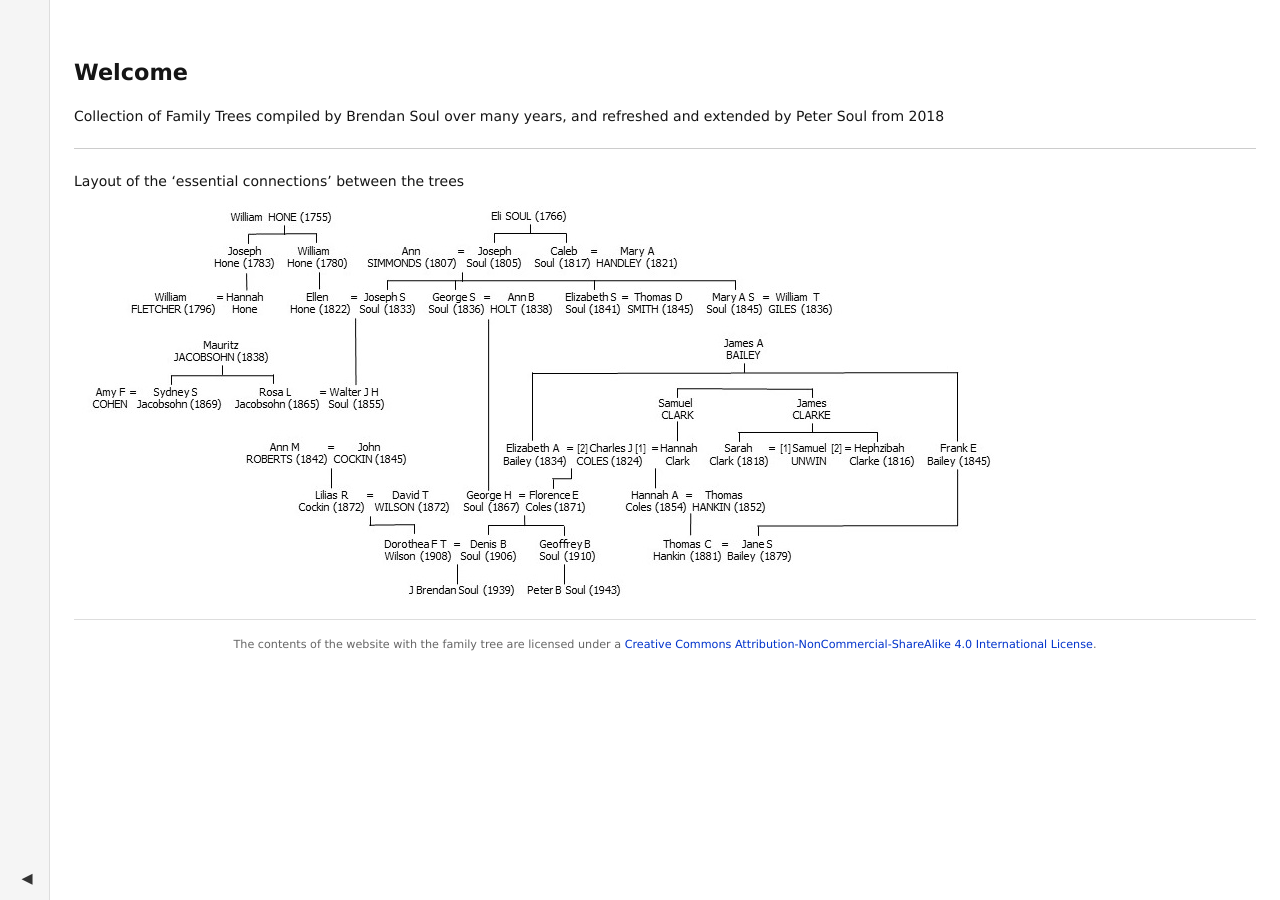
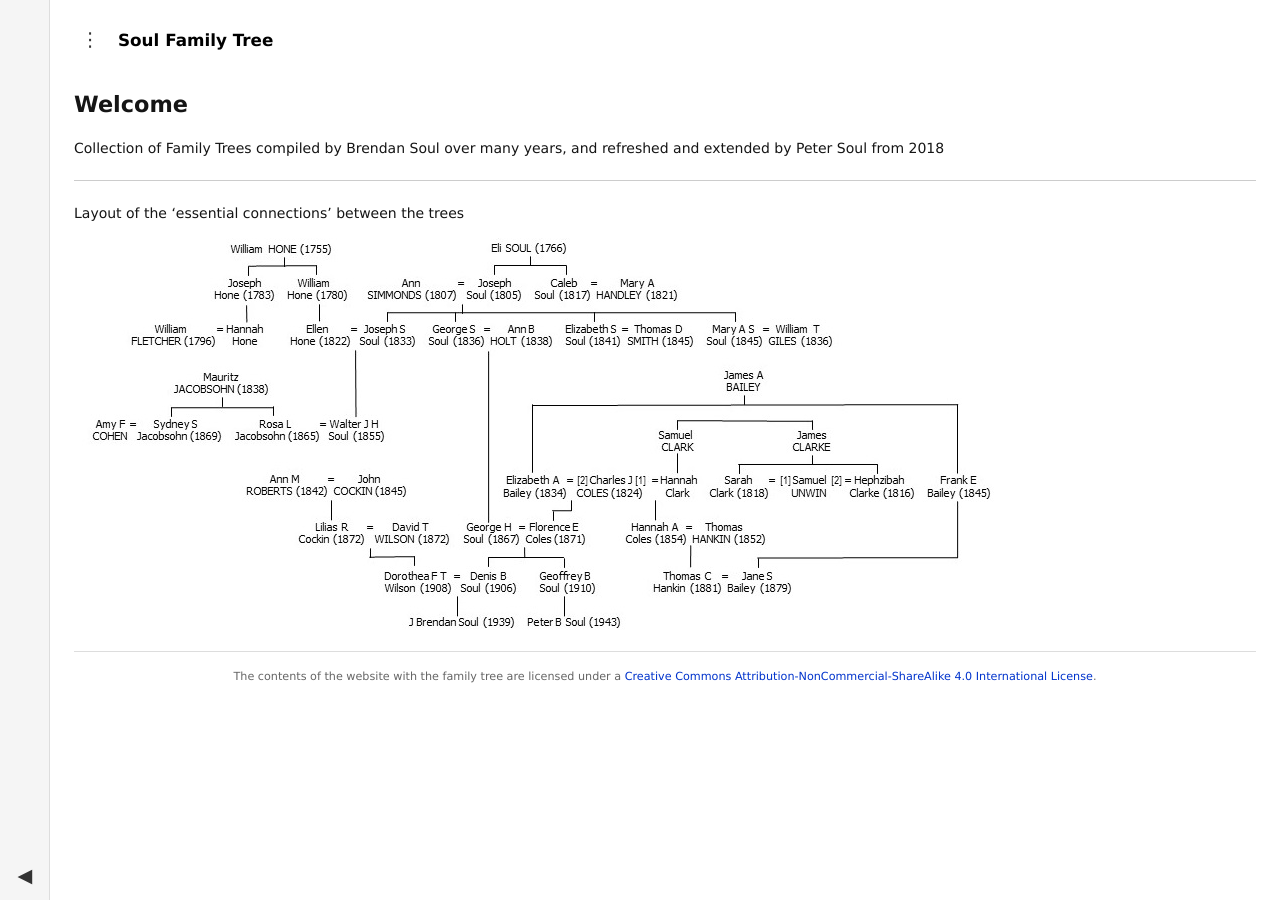
Before and after one commit to soul-family/family-tree, a Jekyll site: the page built from src-content/index.md, in a window 1280 px wide. Built offline with Jekyll 4.4.1, drawn with Linux system fonts in a browser that asks for light colours.

Commit message:
style: move title to header, use 3-dot toggles, remove sidebar click

```diff
--- a/src-content/_layouts/default.html
+++ b/src-content/_layouts/default.html
@@ -8,16 +8,17 @@
 </head>
 <body>
   <div class="layout-wrapper">
-    <aside class="sidebar" onclick="document.querySelector('.layout-wrapper').classList.toggle('sidebar-expanded')">
-      <button class="sidebar-toggle" aria-label="Toggle menu" onclick="event.stopPropagation(); document.querySelector('.layout-wrapper').classList.toggle('sidebar-expanded')"></button>
+    <aside class="sidebar">
+      <button class="sidebar-toggle" aria-label="Toggle menu" onclick="document.querySelector('.layout-wrapper').classList.toggle('sidebar-expanded')"></button>
       <div class="sidebar-content">
-        <div class="sidebar-brand">
-          <a class="site-title" href="{{ '/' | relative_url }}">Soul Family Tree</a>
-        </div>
         {% include navigation.html %}
       </div>
     </aside>
     <main class="main-content">
+      <div class="site-header">
+        <button class="sidebar-toggle" aria-label="Toggle menu" onclick="document.querySelector('.layout-wrapper').classList.toggle('sidebar-expanded')"></button>
+        <a class="site-title" href="{{ '/' | relative_url }}">Soul Family Tree</a>
+      </div>
       <div class="container container-1185">
         <h1>{{ page.title }}</h1>
         {{ content }}
--- a/src-content/assets/css/style.css
+++ b/src-content/assets/css/style.css
@@ -104,9 +104,12 @@ a:visited {
   min-width: 0;
 }
 
-/* --- Sidebar brand --- */
-.sidebar-brand {
-  margin-bottom: 1rem;
+/* --- Site header --- */
+.site-header {
+  display: flex;
+  align-items: center;
+  gap: 0.75rem;
+  margin-bottom: 1.5rem;
 }
 
 .site-title {
@@ -118,6 +121,46 @@ a:visited {
 
 .site-title:hover {
   text-decoration: underline;
+}
+
+/* --- Sidebar toggle --- */
+.sidebar-toggle {
+  width: 32px;
+  height: 32px;
+  background: transparent;
+  border: none;
+  border-radius: 4px;
+  font-size: 1.2rem;
+  line-height: 1;
+  cursor: pointer;
+  color: #333;
+  display: inline-flex;
+  align-items: center;
+  justify-content: center;
+  padding: 0;
+  flex-shrink: 0;
+}
+
+.sidebar-toggle::before {
+  content: '⋮';
+}
+
+.site-header .sidebar-toggle::before {
+  content: '⋮';
+}
+
+.sidebar .sidebar-toggle {
+  position: absolute;
+  bottom: 8px;
+  right: 8px;
+}
+
+.sidebar .sidebar-toggle::before {
+  content: '◀';
+}
+
+.layout-wrapper.sidebar-expanded .sidebar .sidebar-toggle::before {
+  content: '▶';
 }
 
 /* --- Navigation --- */
@@ -140,39 +183,6 @@ a:visited {
 
 .sidebar-nav a:hover {
   text-decoration: underline;
-}
-
-/* --- Sidebar toggle (ear) --- */
-.sidebar-toggle {
-  position: absolute;
-  bottom: 8px;
-  right: 8px;
-  width: 28px;
-  height: 28px;
-  background: transparent;
-  border: none;
-  border-radius: 50%;
-  font-size: 0.9rem;
-  line-height: 1;
-  cursor: pointer;
-  color: #333;
-  display: flex;
-  align-items: center;
-  justify-content: center;
-  padding: 0;
-  z-index: 10;
-}
-
-.sidebar-toggle::before {
-  content: '◀';
-}
-
-.layout-wrapper.sidebar-expanded .sidebar-toggle::before {
-  content: '▶';
-}
-
-.sidebar-overlay {
-  display: none !important;
 }
 
 /* --- Footer --- */
```
